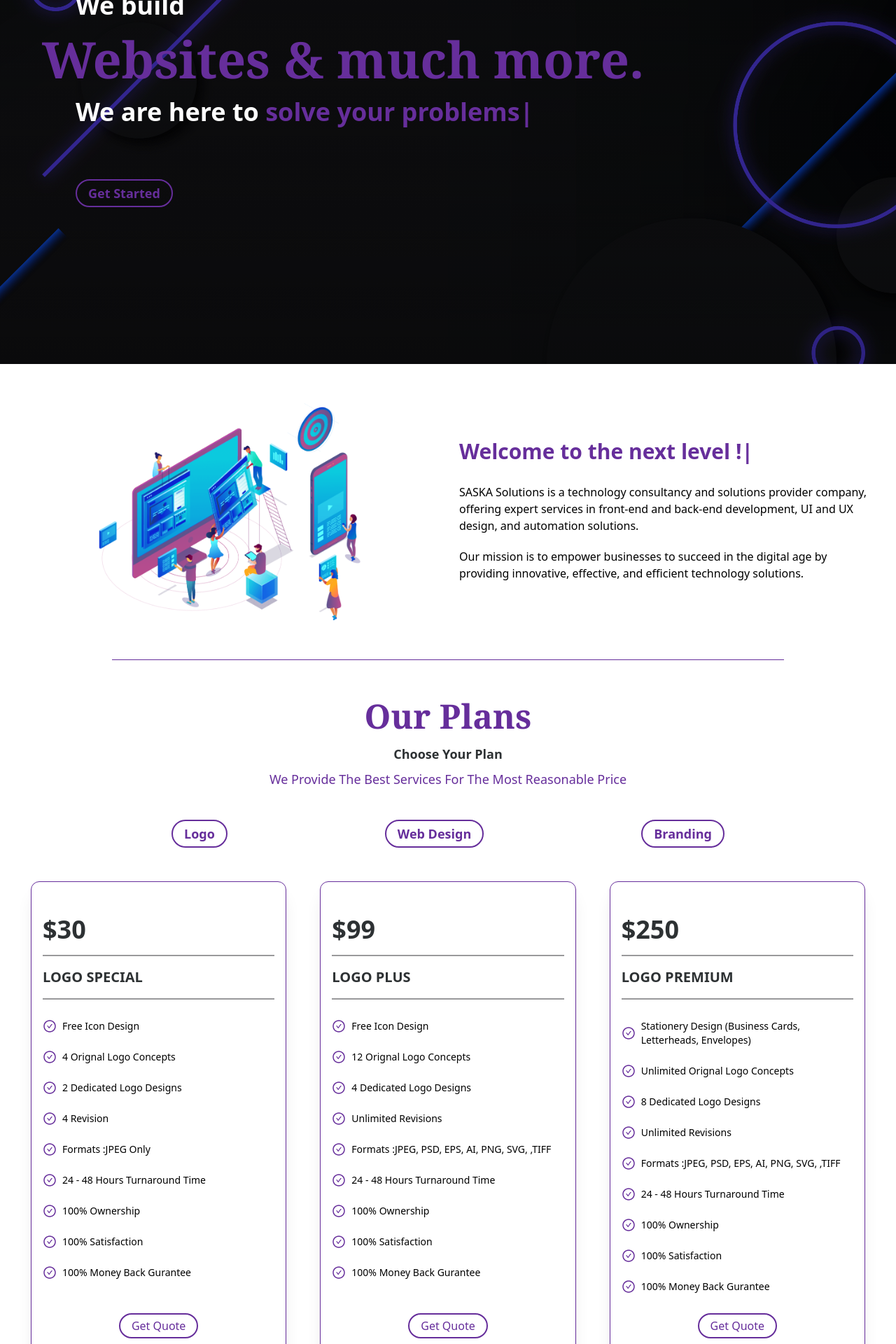
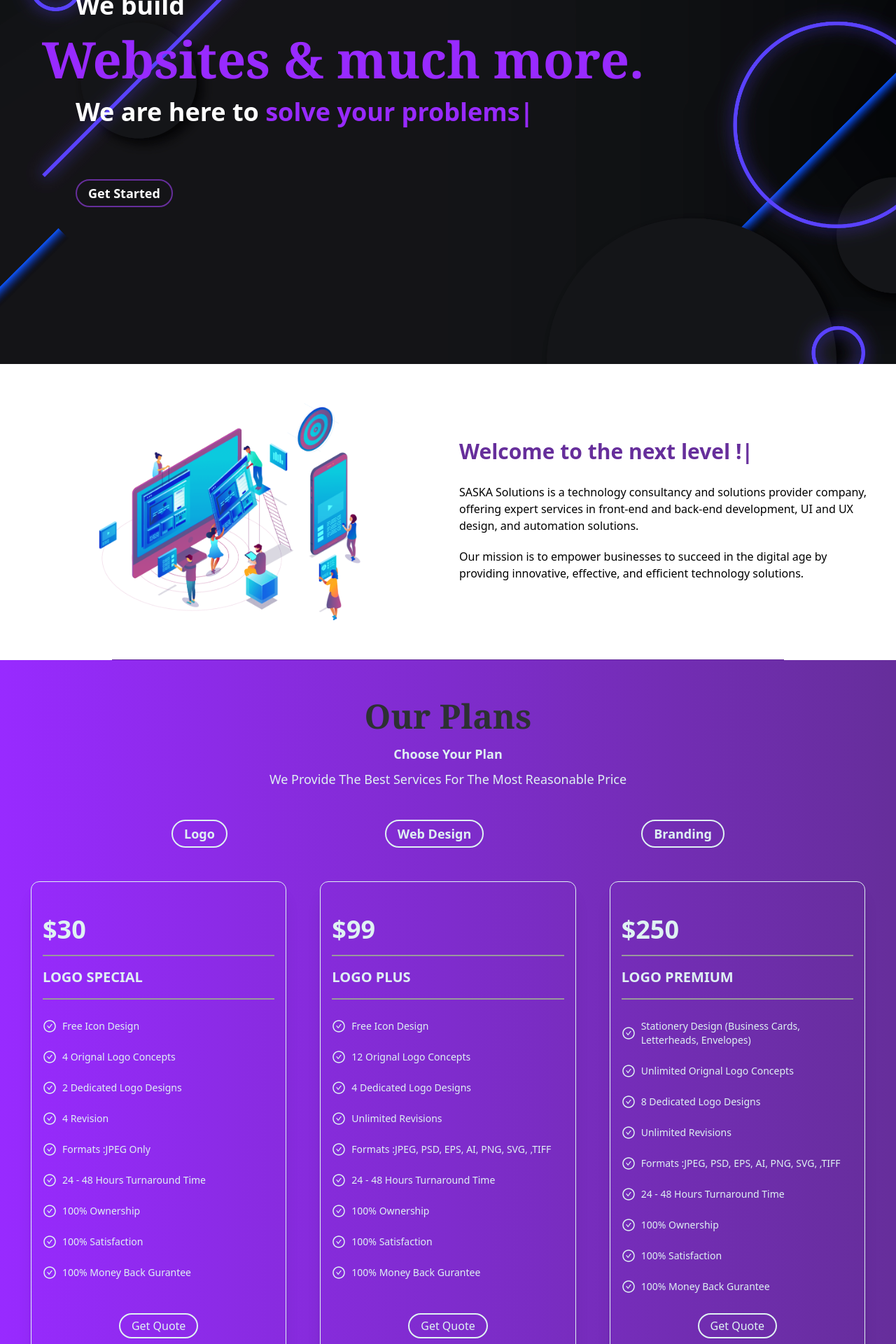
Before and after one commit to AbdulHannan003/sampleCss, a React (Vite) app: page / in a window 1280 px wide. Shown: the part 200-2120 px from the top of the page at 70% size. Built offline with nearby package versions, Linux system fonts and the light colour scheme.

Commit message:
Full maila pan

```diff
--- a/src/components/Constants/Footer.jsx
+++ b/src/components/Constants/Footer.jsx
@@ -9,7 +9,7 @@
     }
 
     return (
-        <div className='bg-[#662e9b] p-4'>
+        <div className='bg-gradient-to-bl from-[#662e9b] to-[#982aff] p-4'>
             <div className='max-w-[1240px] items-center py-2 flex justify-between mx-auto'>
                 <div className='text-white'>
                     &copy; {new Date().getFullYear()} SASKA Solutions. All rights reserved.
--- a/src/components/Constants/Header.jsx
+++ b/src/components/Constants/Header.jsx
@@ -57,7 +57,7 @@
 
 
     return (
-        <div className='bg-[#662e9b] bg-opacity-30 absolute px-2 md:py-1 w-full '>
+        <div className='absolute px-2 md:py-1 w-full '>
             <div className='max-w-[1240px] items-center md:py-2 flex justify-between mx-auto'>
                 <motion.div
                     className='flex my-auto'
--- a/src/components/Contact/Banner.jsx
+++ b/src/components/Contact/Banner.jsx
@@ -17,7 +17,7 @@
                     <img src={img} className='w-full h-full object-contain' img alt="" />
                 </div>
                 <div className='col-span-1 md:w-3/4 px-10'>
-                    <div className="md:text-7xl text-2xl py-1 md:py-2 font-serif text-[#662e9b]">
+                    <div className="md:text-7xl text-2xl py-1 md:py-2 font-serif text-[#982aff]">
                         Contact Us Today !
                     </div>
                     <div className=" text-white-100 md:text-3xl text-lg pl-4 md:py-3">
--- a/src/components/Home/Banner.jsx
+++ b/src/components/Home/Banner.jsx
@@ -4,7 +4,7 @@
 
 function Banner() {
     const divStyle = {
-        backgroundImage: `linear-gradient(to bottom, rgba(0,0,0,0.5), rgba(0,0,0,0)), linear-gradient(to top, rgba(0,0,0,0.5), rgba(0,0,0,0)) , url(${backgroundImage})`,
+        backgroundImage: `url(${backgroundImage})`,
     };
 
     return (
@@ -13,13 +13,13 @@
                 <div className="md:text-4xl text-lg py-1 text-white-100 px-3 md:px-12 md:py-3">
                     We build
                 </div>
-                <div className="md:text-7xl text-2xl py-1 md:py-2 font-serif text-[#662e9b]">
+                <div className="md:text-7xl text-2xl py-1 md:py-2 font-serif text-[#982aff]">
                     Websites & much more.
                 </div>
                 <div className="text-white-100 md:text-4xl text-lg py-1 px-3 md:px-12 md:py-3">
                     We are here to <span> </span>
                     <ReactTyped
-                        className='text-[#662e9b] md:text-4xl py-1 text-lg md:py-3'
+                        className='text-[#982aff] md:text-4xl py-1 text-lg md:py-3'
                         strings={[
                             " get your ideas on track",
                             " solve your problems",
@@ -31,7 +31,7 @@
                     ></ReactTyped>
                 </div>
                 <div className="text-white-100 md:w-2/4 px-12 md:text-lg py-1 md:py-12 ">
-                    <button className='border-2 border-[#662e9b] mt-4 px-4 py-1 rounded-full text-[#662e9b] hover:text-white-100 hover:bg-[#662e9b] duration-300'> <a href="#plan">Get Started</a> </button>
+                    <button className='border-2 border-[#662e9b] mt-4 px-4 py-1 rounded-full twhite hover:text-white-100 hover:bg-[#662e9b] duration-300'> <a href="#plan">Get Started</a> </button>
                 </div>
             </div>
         </div>
--- a/src/components/Home/Plan.jsx
+++ b/src/components/Home/Plan.jsx
@@ -153,30 +153,30 @@
             initial={{ opacity: 0, y: 250 }}
             animate={{ opacity: inView ? 1 : 0, y: inView ? 0 : 250 }}
             transition={{ duration: 1 }}
-            className='py-10 px-2'
+            className='py-10 px-2 bg-gradient-to-l from-[#662e9b] to-[#982aff] text-white'
             ref={ref}
         >
             <div id='plan' className='max-w-[1240px] mx-auto p-4'>
-                <h1 className='font-serif text-[#662e9b] text-xl md:text-5xl font-bold text-center'>Our Plans</h1>
-                <p className='text-center pt-4 md:text-lg font-bold text-black'>Choose Your Plan</p>
-                <p className='text-center pt-2 text-[#662e9b] md:text-lg text-bold'>We Provide The Best Services For The Most Reasonable Price</p>
+                <h1 className='font-serif text-black text-xl md:text-5xl font-bold text-center'>Our Plans</h1>
+                <p className='text-center pt-4 md:text-lg font-bold text-white'>Choose Your Plan</p>
+                <p className='text-center pt-2 text-white md:text-lg text-bold'>We Provide The Best Services For The Most Reasonable Price</p>
             </div>
             <div className="max-w-[1240px] mx-auto md:text-lg py-1 text-center md:py-3 flex justify-evenly">
                 <button
                     onClick={() => setPlan('logo')}
-                    className='border-2 border-[#662e9b] mt-4 px-4 py-1 rounded-full text-[#662e9b] focus:bg-[#662e9b] focus:text-white focus:shadow-lg font-bold'
+                    className='border-2 border-white mt-4 px-4 py-1 rounded-full text-white focus:bg-white focus:text-[#662e9b] focus:shadow-lg font-bold'
                 >
                     Logo
                 </button>
                 <button
                     onClick={() => setPlan('web')}
-                    className='border-2 border-[#662e9b] mt-4 px-4 py-1 rounded-full text-[#662e9b] focus:bg-[#662e9b] focus:text-white focus:shadow-lg font-bold'
+                    className='border-2 border-white mt-4 px-4 py-1 rounded-full text-white focus:bg-white focus:text-[#662e9b] focus:shadow-lg font-bold'
                 >
                     Web Design
                 </button>
                 <button
                     onClick={() => setPlan('brand')}
-                    className='border-2 border-[#662e9b] mt-4 px-4 py-1 rounded-full text-[#662e9b] focus:bg-[#662e9b] focus:text-white focus:shadow-lg font-bold'
+                    className='border-2 border-white mt-4 px-4 py-1 rounded-full text-white focus:bg-white focus:text-[#662e9b] focus:shadow-lg font-bold'
                 >
                     Branding
                 </button>
@@ -184,24 +184,24 @@
 
             <div className="max-w-[1240px] mx-auto p-4 md:grid grid-cols-3 gap-8">
                 {inView && planData.map((item, index) => (
-                    <div key={index} className="flex flex-col sm:mx-2 shadow-xl h-auto rounded-xl px-4 py-12 border border-[#662e9b] my-5 hover:shadow-xl hover:scale-105 duration-500">
-                        <span className='text-xl md:text-4xl font-bold text-black'>{item.price}</span>
+                    <div key={index} className="flex flex-col sm:mx-2 shadow-xl h-auto rounded-xl px-4 py-12 border border-white my-5 hover:shadow-xl hover:scale-105 duration-500">
+                        <span className='text-xl md:text-4xl font-bold text-white'>{item.price}</span>
                         <div className='my-4 border-y-2 border-gray-300'>
-                            <h2 className='text-base md:text-xl py-4 font-bold text-black'>{item.title}</h2>
+                            <h2 className='text-base md:text-xl py-4 font-bold text-white'>{item.title}</h2>
                         </div>
                         <div>
                             <ul>
                                 {Object.keys(item).map((key, index) => {
                                     if (key === 'price' || key === 'title') return null
                                     return item[key] && <li key={index} className='text-sm md:text-md py-3 flex items-center'>
-                                        <span className='mr-2'><AiOutlineCheckCircle className='text-lg md:text-xl text-[#662e9b]' /></span>
+                                        <span className='mr-2'><AiOutlineCheckCircle className='text-lg md:text-xl text-white' /></span>
                                         {item[key]}
                                     </li>
                                 })}
                             </ul>
                         </div>
                         <div className='text-center mt-auto '>
-                            <button onClick={handleClick} className='border-2 border-[#662e9b] mt-4 px-4 py-1 rounded-full text-[#662e9b] hover:text-white hover:bg-[#662e9b] duration-300'>Get Quote</button>
+                            <button onClick={handleClick} className='border-2 border-white mt-4 px-4 py-1 rounded-full text-white hover:text-[#662e9b] hover:bg-white duration-300'>Get Quote</button>
                         </div>
                     </div>
                 ))}
--- a/src/components/Portfolio/Banner.jsx
+++ b/src/components/Portfolio/Banner.jsx
@@ -15,13 +15,13 @@
                     <div className="md:text-4xl text-lg text-white-100 md:mx-5 mx-3 md:py-3">
                         Check Out
                     </div>
-                    <div className="md:text-7xl text-2xl md:py-2 font-serif text-[#5b2a86]">
+                    <div className="md:text-7xl text-2xl md:py-2 font-serif text-[#982aff]">
                         Our Work
                     </div>
                     <div className="text-white-100 md:text-4xl text-lg md:mx-5 mx-3 md:py-3">
                         We are here to
                         <ReactTyped
-                            className='text-[#5b2a86] md:text-4xl py-1 px-2 text-lg md:py-3'
+                            className='text-[#982aff] md:text-4xl py-1 px-2 text-lg md:py-3'
                             strings={[
                                 "provide stable and sustainable solutions",
                             ]}
--- a/src/components/Services/Banner.jsx
+++ b/src/components/Services/Banner.jsx
@@ -15,7 +15,7 @@
                     <div className="md:text-4xl w-full text-lg text-white-100 pl-4 md:py-3">
                         Web & Design
                     </div>
-                    <div className="md:text-7xl text-2xl py-1 md:py-2 font-serif text-[#662e9b]">
+                    <div className="md:text-7xl text-2xl py-1 md:py-2 font-serif text-[#982aff]">
                         Experts
                     </div>
                     <div className="md:text-4xl w-full text-lg  text-white-100 pl-4 md:py-3">
```
Also changed, not shown: src/components/Contact/Form.jsx (+11 -137 lines), src/components/Home/Logo.jsx (+10 -10 lines), src/components/Portfolio/Design.jsx (+8 -8 lines), src/components/Services/Provide.jsx (+5 -3 lines).
